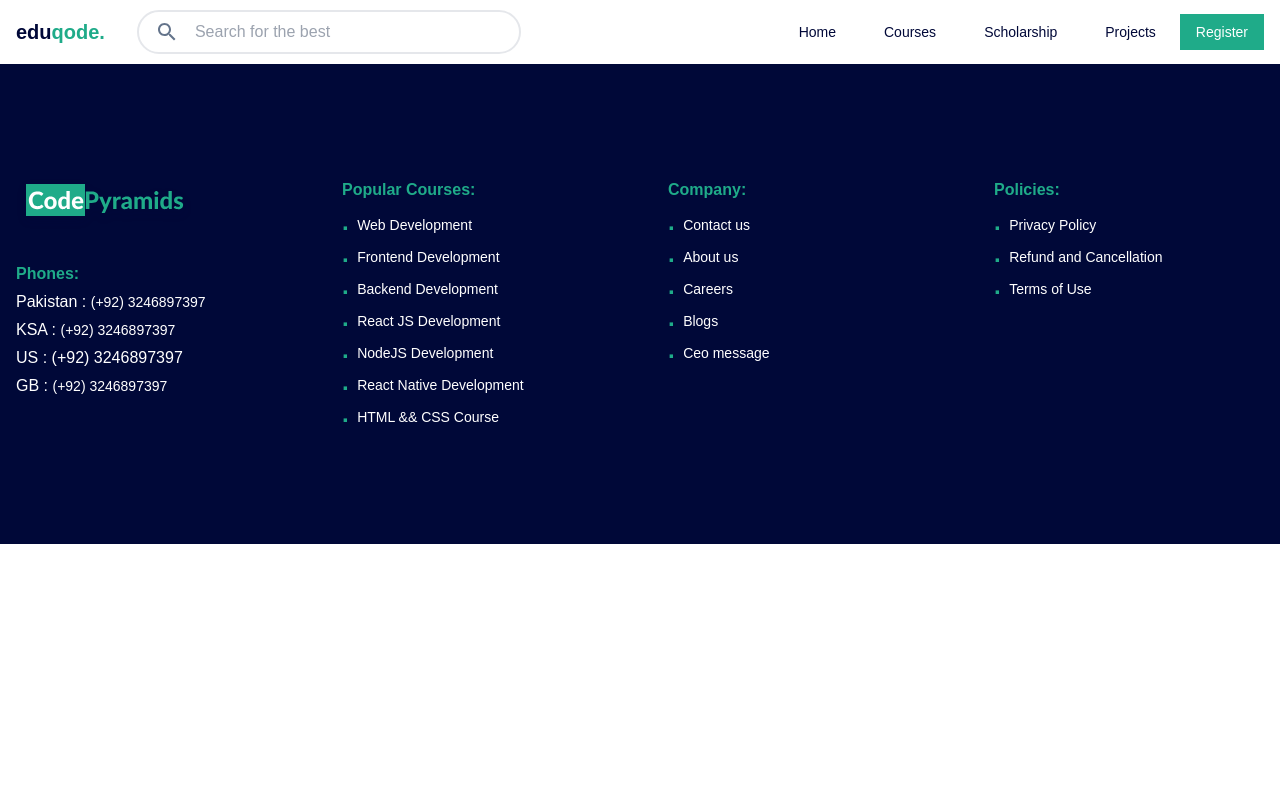
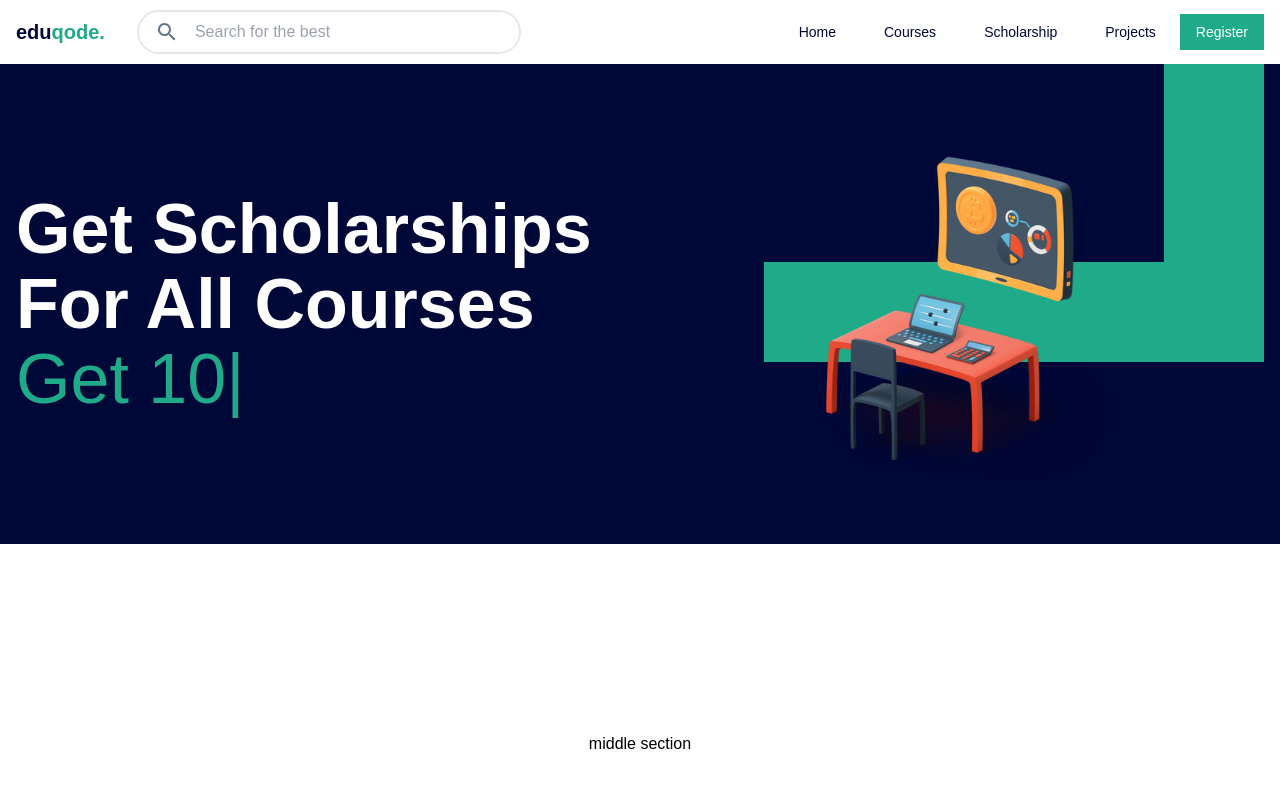
Before and after one commit to kashifal/codepyramids, a React (Create React App) app: page /scholarship in a window 1280 px wide. Shown: the top 800 px of the page. Built offline with nearby package versions, Linux system fonts and the light colour scheme.

Commit message:
added footer and banner

```diff
--- a/src/routes/scholarship/Scholarship.tsx
+++ b/src/routes/scholarship/Scholarship.tsx
@@ -1,9 +1,60 @@
 import React, { Fragment } from "react";
+import Typed from "react-typed";
 import Footer from "../../components/Footer";
+
+const logo = require("../../assets/hero-image.png");
 
 export default function Scholarship() {
   return (
     <Fragment>
+        <div className="relative overflow-hidden w-full min-h-[60vh] bg-custom-dark flex items-center justify-center ">
+            {/* <div className="absolute hidden lg:block  h-[200px] w-[900px] mt-4 bg-custom-dark top-[79%]"></div> */}
+
+            <div className="w-[1424px]  mx-auto px-4  h-full  flex items-center justify-between md:flex-row flex-col-reverse">
+              <div className="relative w-full items-center md:w-6/12 h-full flex md:items-start justify-center flex-col">
+                {/* <p className="text-white font-light text-sm mt-4 md:mt-0">
+                  All Courses are well designed
+                </p> */}
+
+                <h1 className="text-[28px] md:text-[35px] text-center	md:text-left xl:text-[70px] text-white  font-black leading-[32px] md:leading-[40px] xl:leading-[75px] ">
+                  Get Scholarships
+                  <br />
+                  For All Courses <br />
+                  <span className="font-light text-custom-primary">
+                    Get{" "}
+                    <span className="text-custom-pink">
+                      <Typed
+                        strings={[
+                          `25%`,
+                          "50%",
+                          "75%",
+                          "100%",
+                        ]}
+                        typeSpeed={100}
+                        backSpeed={100}
+                        loop
+                      />{" "}
+                    </span>
+                  </span>
+                </h1>
+              </div>
+              <div className="relative w-6/12 h-full flex items-center justify-center ">
+                <div className="absolute hidden lg:block  h-[100px] w-[500px] mt-4 bg-custom-pink right-0 "></div>
+
+                <div className="absolute hidden lg:block h-[400px] right-0  w-[100px] -top-48 bg-custom-pink"></div>
+
+                <img
+                  className="w-[250px] md:w-[200px] z-40 lg:w-[350px]"
+                  src={logo}
+                  alt=""
+                />
+              </div>
+            </div>
+          </div>
+
+          <div className="h-[400px] flex items-center justify-center ">
+            middle section
+          </div>
 
         <Footer />
     </Fragment>
```
